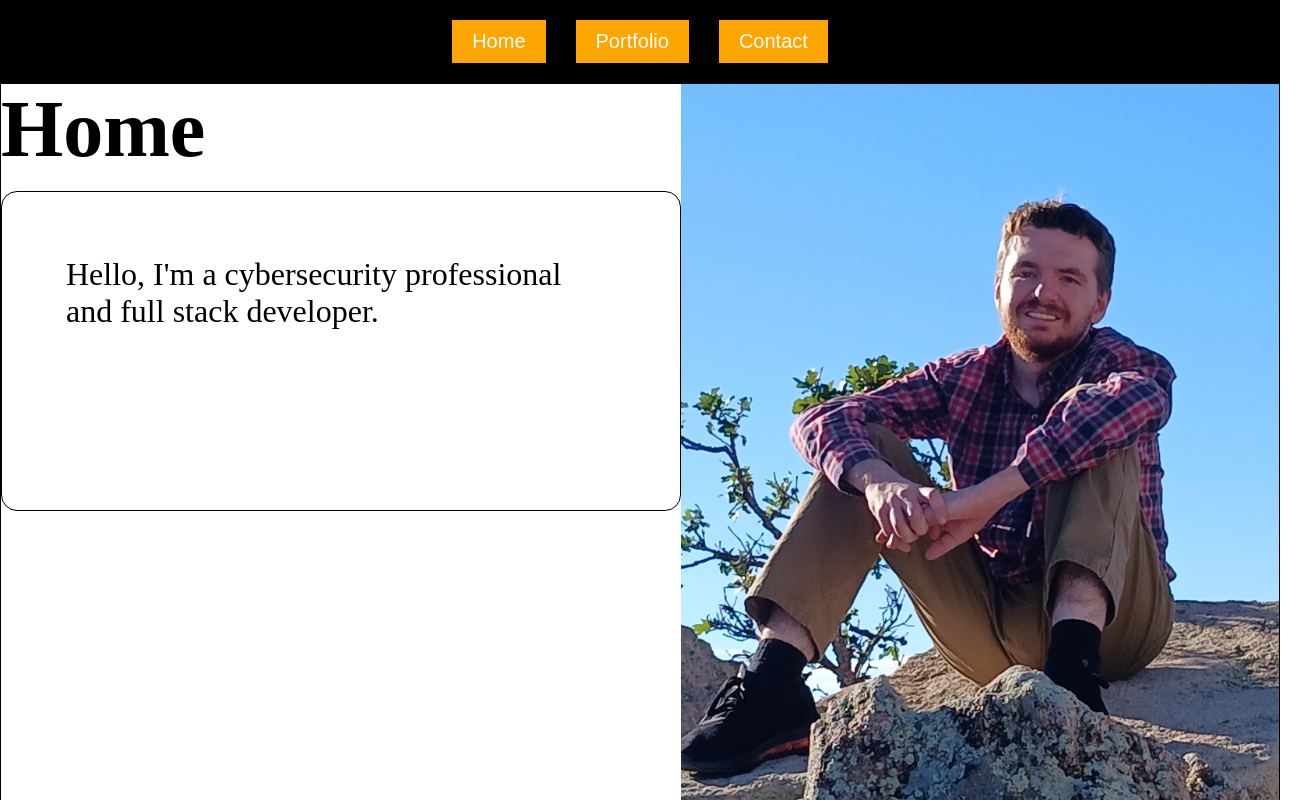
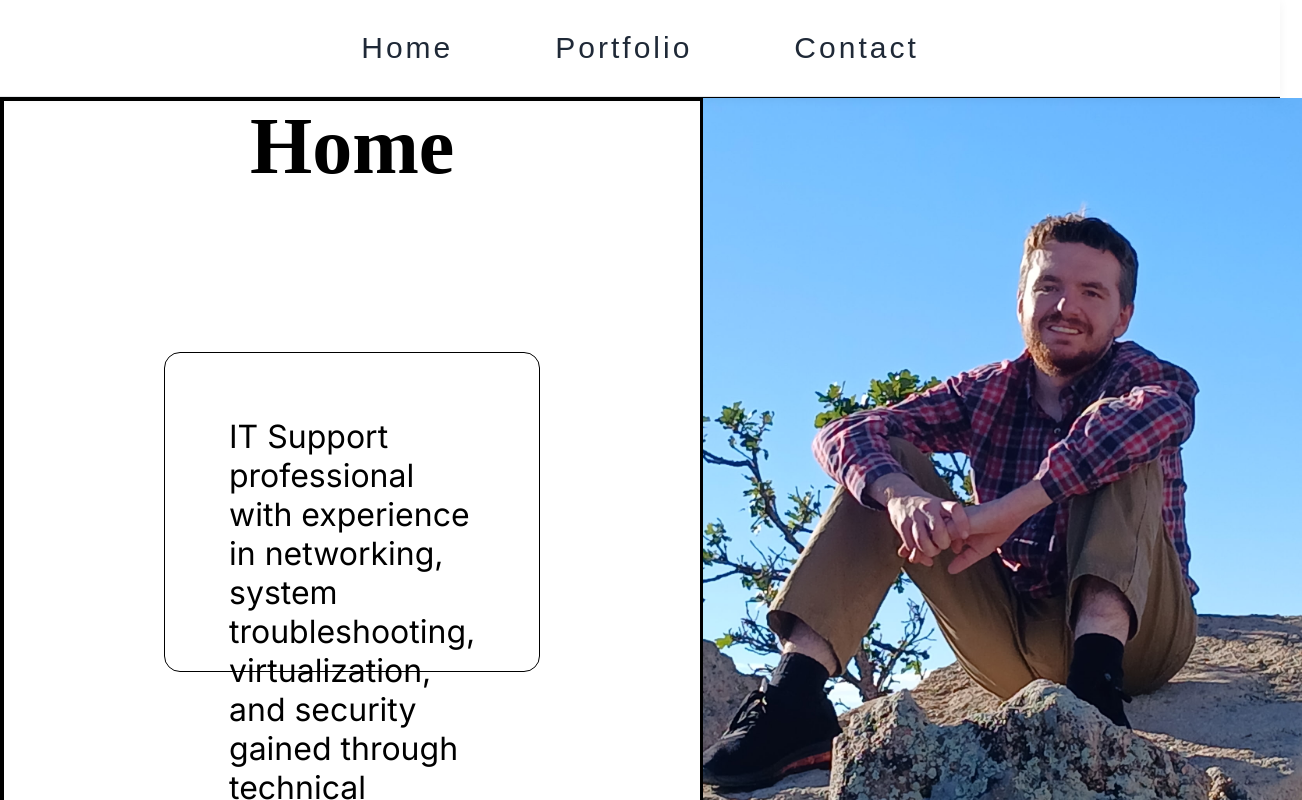
Before and after one commit to NashSigmon/PersonalWebsite, a React (Vite) app: page / in a window 1280 px wide. Shown: the top 800 px of the page, 1302 px wide, since content can reach past the window. Built offline with nearby package versions, Linux system fonts and the light colour scheme.

Commit message:
Condensed The Website, Styled The Navigation bar.

```diff
--- a/src/pages/Home.jsx
+++ b/src/pages/Home.jsx
@@ -5,13 +5,42 @@ import PersonalPhoto from "../Images/SittingOnRocks.jpg"
 
 function Home() {
     return (
-        <section id="home">
-            <div id="home1">
-                <h1 className="section-title">Home</h1>
-                <p>Hello, I'm a cybersecurity professional and full stack developer.</p>
-            </div>
-            <img src={PersonalPhoto} alt="Sitting on rocks" />
-        </section>
+        <div>
+            <section id="home">
+                <div id="sec1">
+                    <h1 className="section-title">Home</h1>
+                    <p>IT Support professional with experience in networking, system troubleshooting, virtualization, and security gained
+                        through technical projects and cybersecurity training. Strong customer service background and
+                        currently pursuing CompTIA Security+.</p>
+                </div>
+                <img src={PersonalPhoto} alt="Sitting on rocks" />
+            </section>
+            <section id="portfolio">
+                <h1 className="section-title">Portfolio</h1>
+                <div className="port-section" id="Portfolio1">
+                    <h1>Building A Virtual Network</h1>
+                    <p>Preformed network traffic analysis and security investigations using Wireshark,
+                        and Nmap within a virtual SOC-style lab enviornment.
+                    </p>
+
+                </div>
+                <div className="port-section" id="Portfolio2">
+                    <h1>Production & DMZ Penetration Test</h1>
+                    <p>Conducted a penetration test on production and web servers by identifying
+                        exploiting, and documenting vulnerabilities within a virtual network
+                        environment.
+                    </p>
+                </div>
+                <div className="port-section" id="Portfolio3">
+                    <h1>Uncovering Suspicious Files from a Locked OS</h1>
+                    <p>Penetrated a Windows computer, using Kali Linux. Uncovered
+                        and documented  three suspicious files, Hoot.txt, Hashbrowns.txt, and Hide.txt.
+                    </p>
+                </div>
+            </section>
+
+        </div>
+
 
     )
 }
--- a/src/pages/Navbar.jsx
+++ b/src/pages/Navbar.jsx
@@ -1,5 +1,11 @@
 
 import "../styles/Navbar.css"
+
+
+function highlightActiveSection(id) {
+  console.log('Hey')
+
+}
 
 function Navbar() {
   const scrollToSection = (id) => {
@@ -8,15 +14,26 @@ function Navbar() {
     })
   }
 
+
+
   return (
     <nav>
-      <button className="navlink" onClick={() => scrollToSection("home")}>
+      <button className="navlink" onClick={() => {
+        scrollToSection("home");
+        highlightActiveSection("home");
+      }}>
         Home
       </button>
-      <button className="navlink" onClick={() => scrollToSection("portfolio")}>
+      <button className="navlink" onClick={() => {
+        scrollToSection("portfolio");
+        highlightActiveSection("portfolio");
+      }}>
         Portfolio
       </button>
-      <button className="navlink" onClick={() => scrollToSection("contact")}>
+      <button className="navlink" onClick={() => {
+        scrollToSection("contact");
+        highlightActiveSection("contact");
+      }}>
         Contact
       </button>
 
--- a/src/pages/Portfolio.jsx
+++ /dev/null
@@ -1,69 +0,0 @@
-function Portfolio() {
-    return (
-        <section id="portfolio">
-            <h1 className="section-title">Portfolio</h1>
-            <div className="port-section" id="Portfolio1">
-                <h1>Building A Virtual Network</h1>
-                <p>Preformed network traffic analysis and security investigations using Wireshark,
-                    and Nmap within a virtual SOC-style lab enviornment.
-                </p>
-
-            </div>
-            <div className="port-section" id="Portfolio2">
-                <h1>Production & DMZ Penetration Test</h1>
-                <p>Conducted a penetration test on production and web servers by identifying
-                    exploiting, and documenting vulnerabilities within a virtual network
-                    environment.
-                </p>
-            </div>
-            <div className="port-section" id="Portfolio3">
-                <h1>Uncovering Suspicious Files from a Locked OS</h1>
-                <p>Penetrated a Windows computer, using Kali Linux. Uncovered
-                    and documented  three suspicious files, Hoot.txt, Hashbrowns.txt, and Hide.txt.
-                </p>
-            </div>
-
-
-        </section>
-
-
-
-
-        // <div>
-        //     <h1>Portfolio Page</h1>
-        //     <section class="port_section" id="Portfolio1">
-        //         <h1>Building A Virtual Network</h1>
-        //         <p>Preformed network traffic analysis and security investigations using Wireshark,
-        //             and Nmap within a virtual SOC-style lab enviornment.
-        //         </p>
-        //     </section>
-        //     <section class="port_section" id="Portfolio2">
-        //         <h1>Production & DMZ Penetration Test</h1>
-        //         <p>Conducted a penetration test on production and web servers by identifying
-        //             exploiting, and documenting vulnerabilities within a virtual network
-        //             environment.
-        //         </p>
-        //         <ul>
-        //             <li>Preformed Vulnerability Scanning using Nmap and diagnosed 4+ vulnerabilities
-        //                 across Production and web servers</li>
-        //             <li>Exploited 2+ Vulnerabilities using Metasploit to gain root acess and validate
-        //                 security risks
-        //             </li>
-        //              <li>Established presistance via backdoor account creation and conducted password cracking using
-        //                 John The Ripper
-        //             </li>
-        //         </ul>
-        //     </section>
-        //     <section class="port_section" id="Portfolio3">
-        // <h1>Uncovering Suspicious Files from a Locked OS</h1>
-        // <p>Penetrated a Windows computer, using Kali Linux. Uncovered
-        //     and documented  three suspicious files, Hoot.txt, Hashbrowns.txt, and Hide.txt.
-        // </p>
-        //     </section>
-
-
-        // </div>
-    )
-}
-
-export default Portfolio
--- a/src/styles/Home.css
+++ b/src/styles/Home.css
@@ -1,18 +1,26 @@
 
 
+@import url('https://fonts.googleapis.com/css2?family=Inter:wght@300;400;500;600;700&display=swap');
 
 
-#home1 {
-  justify-content: center;
-}
-
-#home1 p {
+#home p {
+  font-family: 'Inter', sans-serif;
   border: solid 1px;
   padding: 4rem;
   font-size: 2rem;
   border-radius: 1rem;
   height: 40vh;
+  text-align: left;
+  margin: 10rem;
 }
+
+
+#home #sec1 {
+  border:solid 3px;
+  text-align: center;
+}
+
+
 
 #home img {
   width: 80vh;
--- a/src/styles/Navbar.css
+++ b/src/styles/Navbar.css
@@ -1,23 +1,53 @@
+@import url('https://fonts.googleapis.com/css2?family=Inter:wght@300;400;500;600;700&display=swap');
+
 nav {
-  position: sticky;
-  top: 0;
-  z-index: 1000;
-  display: flex;
-  justify-content: center;
-  gap: 30px;
-  padding: 20px;
-  background-color: black;
+    position: sticky;
+    top: 0;
+    z-index: 1000;
+
+    display: flex;
+    justify-content: center;
+    gap: 20px;
+
+    padding: 18px 30px;
+
+    background-color: white;
+    border-bottom: 1px solid #e5e7eb;
+
+    box-shadow: 0 2px 10px rgba(0, 0, 0, 0.05);
+
 }
 
 nav button {
-    background-color: orange;
-    color: white;
-    padding: 10px 20px;
+    letter-spacing: 3px;
+
+    font-family: 'Outfit', sans-serif;
+    background-color: transparent;
+    color: #1f2937;
+
+    padding: 10px 18px;
+
     border: none;
+    border-radius: 10px;
+
+    font-size: 30px;
+    font-weight: 500;
+
     cursor: pointer;
-    font-size: 20px;
+
+    transition: all 0.25s ease;
+    margin-left: 20px;
+    margin-right: 20px;
+    border: 3px solid transparent;
 }
 
 nav button:hover {
-    background-color: gray;
+    background-color: #f3f4f6;
+    color: #4275e2;
+    border: 3px solid;
+    border-left: 0px;
+    border-right: 0px;
+    border-top: 0px;
+    border-radius: 0px;
+    position: relative;
 }
```
